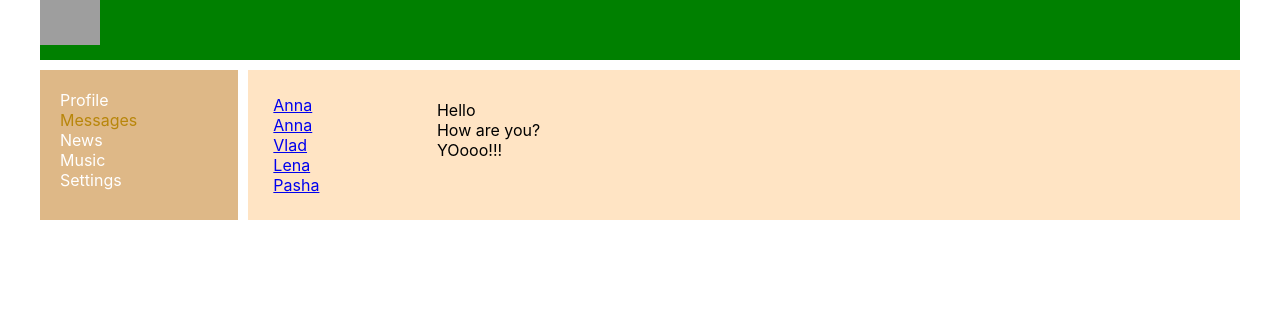
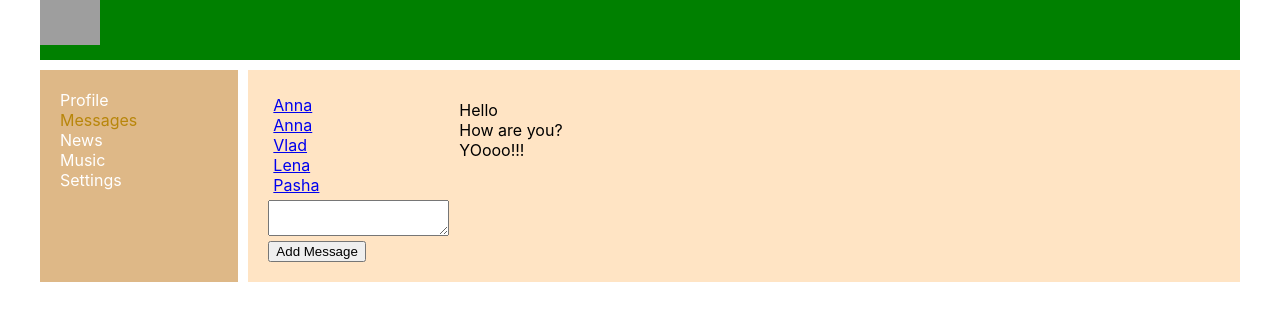
Before and after one commit to Anna-Leontieva/ReactSocialNetworkNew, a React (Create React App) app: page /dialogs in a window 1280 px wide. Shown: the top 320 px of the page. Built offline with nearby package versions, Linux system fonts and the light colour scheme; grey boxes are pictures that could not be loaded.

Commit message:
create ref MessageNewElement and PostsNewElements

```diff
--- a/src/components/Dialogs/Dialogs.tsx
+++ b/src/components/Dialogs/Dialogs.tsx
@@ -14,6 +14,12 @@
 
     let dialogsElements= props.dialogsPage.dialogs.map(d=><DialogItem  name={d.name} id={d.id}/>)
     let messagesElements=props.dialogsPage.messages.map(m=><Message message={m.message}/>)
+
+    let MessageNewElement=React.createRef<HTMLTextAreaElement>();
+    let addMessage=()=>{
+      alert(MessageNewElement.current?.value)
+    }
+
     return (<div className={classes.dialogs}>
             <div className={classes.dialogsItems}>
                  {dialogsElements}
@@ -21,6 +27,10 @@
             <div className={classes.messages}>
                {messagesElements}
             </div>
+            <div>
+                <textarea ref={MessageNewElement}></textarea>
+                <button onClick={addMessage}>Add Message</button>
+            </div>
     </div>);
 }
 export default Dialogs;
--- a/src/components/Profile/MyPosts/MyPosts.tsx
+++ b/src/components/Profile/MyPosts/MyPosts.tsx
@@ -9,6 +9,12 @@
 function MyPosts(props:ProfilePagePropsType) {
 
     let postsElements=props.profilePage.posts.map(m=><Post message={m.message} likeCounts={m.likeCounts}/>)
+
+    let newPostElement=React.createRef<HTMLTextAreaElement>(); //специальній єлемент Реф которій будет создавать ссілку на єлемент с jsx
+    let addPost =()=>{
+        alert(newPostElement.current && newPostElement.current.value)   //такая же запись:if(newPostElement.current!==null)alert(newPostElement.current.value),,,,if(newPostElement.current)alert(newPostElement.current.value),,,,alert(newPostElement.current?.value)
+
+    }
     return (
         <div>
             <div>
@@ -16,8 +22,8 @@
             <div>New post</div>
             </div>
             <div>
-                <textarea></textarea>
-                <button>Add post</button>
+                <textarea ref={newPostElement}></textarea>     {/*привязываем ref*/}
+                 <button onClick={addPost}>Add post</button> {/*callback */}
             </div>
             <div className={classes.posts}>
           {postsElements}
--- a/src/components/Profile/profile.tsx
+++ b/src/components/Profile/profile.tsx
@@ -5,6 +5,7 @@
 type ProfilePropsType={
     profilePage:ProfilePageType}
 function Profile(props: ProfilePropsType){
+
     return(
         <div className={classes.content}>
             <div><img src="https://handcraftguide.com/sites/default/files/styles/original___water/public/sketchingforkids1handcraftguide.com__0.jpg?itok=CiUYaUmE"></img></div>
```
Also changed, not shown: 1 other file (tests, documents, lock files or other folders).
